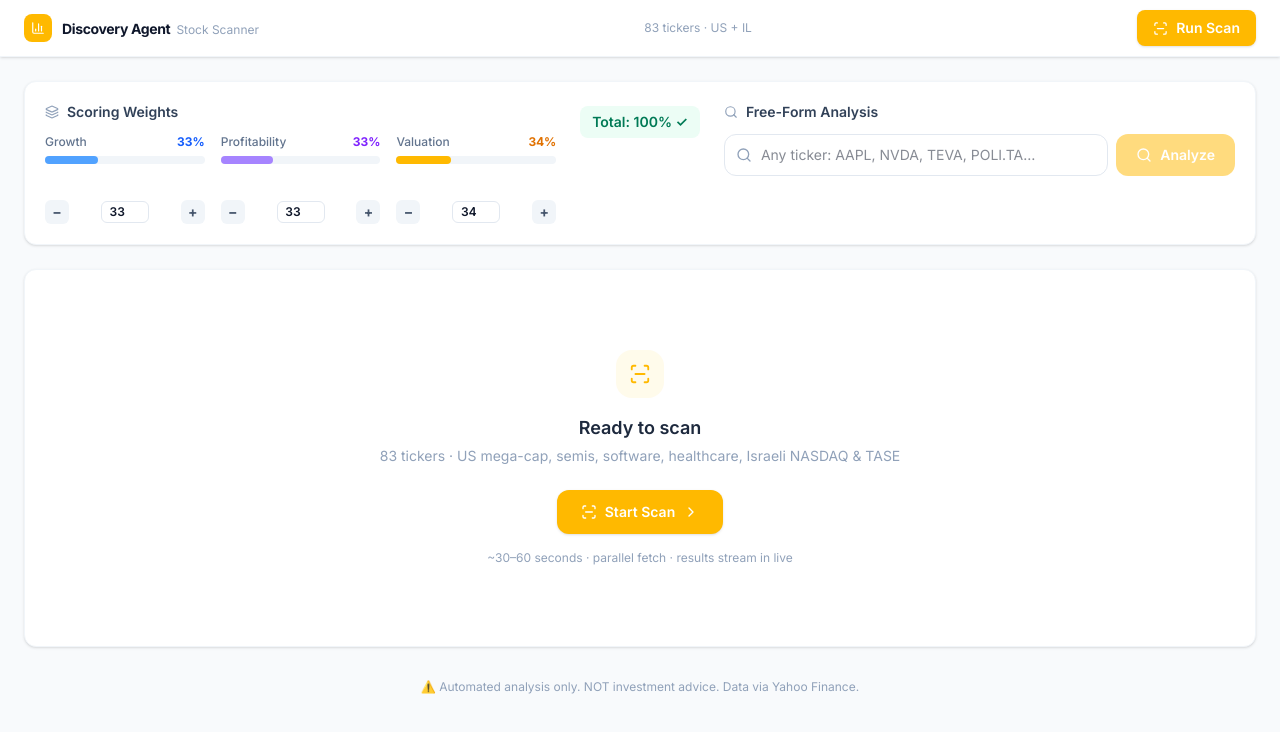
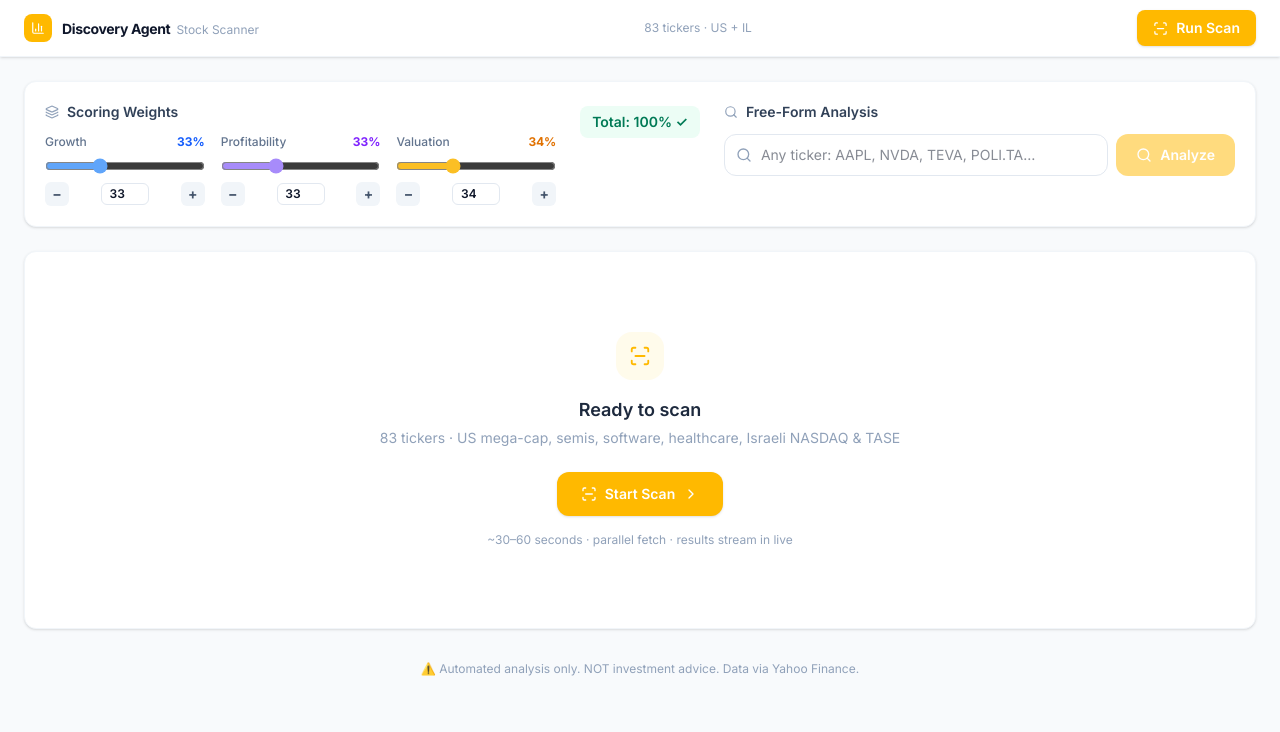
Before and after one commit to Amitos11/stockagent, a Next.js app: page / in a window 1280 px wide. Shown: the top 732 px of the page. Built offline with nearby package versions, Linux system fonts and the light colour scheme.

Commit message:
fix: show visible slider handle with accentColor, colored per category

```diff
--- a/src/app/page.tsx
+++ b/src/app/page.tsx
@@ -211,9 +211,9 @@ export default function DashboardPage() {
                 Scoring Weights
               </h2>
               <div className="grid grid-cols-3 gap-4">
-                <WeightSlider label="Growth"        value={wGrowth} onChange={setWGrowth} color="text-blue-600"   trackColor="bg-blue-400" />
-                <WeightSlider label="Profitability" value={wProfit} onChange={setWProfit} color="text-violet-600" trackColor="bg-violet-400" />
-                <WeightSlider label="Valuation"     value={wValue}  onChange={setWValue}  color="text-amber-600"  trackColor="bg-amber-400" />
+                <WeightSlider label="Growth"        value={wGrowth} onChange={setWGrowth} color="text-blue-600"   trackColor="#60a5fa" />
+                <WeightSlider label="Profitability" value={wProfit} onChange={setWProfit} color="text-violet-600" trackColor="#a78bfa" />
+                <WeightSlider label="Valuation"     value={wValue}  onChange={setWValue}  color="text-amber-600"  trackColor="#fbbf24" />
               </div>
             </div>
             <div className="flex items-center gap-3 pt-1">
@@ -582,16 +582,14 @@ function WeightSlider({
         <span className="text-xs font-medium text-slate-500">{label}</span>
         <span className={`text-xs font-bold tabular-nums ${color}`}>{value}%</span>
       </div>
-      <div className="relative h-2 bg-slate-100 rounded-full mb-2">
-        <div className={`h-full ${trackColor} rounded-full transition-all`} style={{ width: `${value}%` }} />
-      </div>
       <input
         type="range" min={0} max={100} value={value}
         onChange={(e) => onChange(Number(e.target.value))}
-        className="w-full cursor-pointer opacity-0 h-2 mt-[-10px] relative mb-1"
+        className="w-full cursor-pointer mb-2"
+        style={{ accentColor: trackColor }}
         aria-label={`${label} weight`}
       />
-      <div className="flex items-center justify-between gap-1 mt-1">
+      <div className="flex items-center justify-between gap-1">
         <button
           onClick={() => step(-5)}
           className="w-6 h-6 rounded-md bg-slate-100 hover:bg-slate-200 text-slate-600 text-sm font-bold flex items-center justify-center transition-colors cursor-pointer select-none"
```
